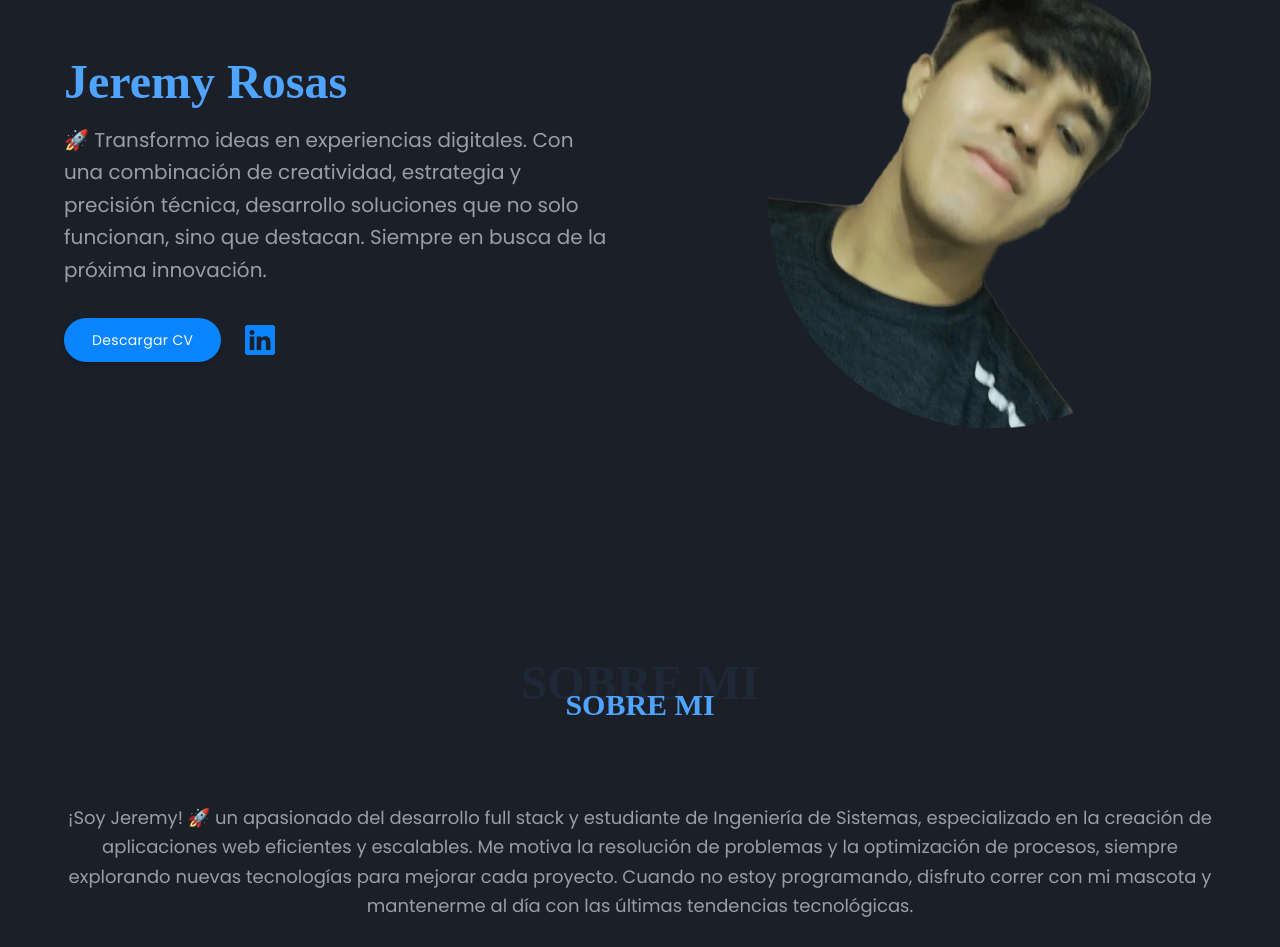
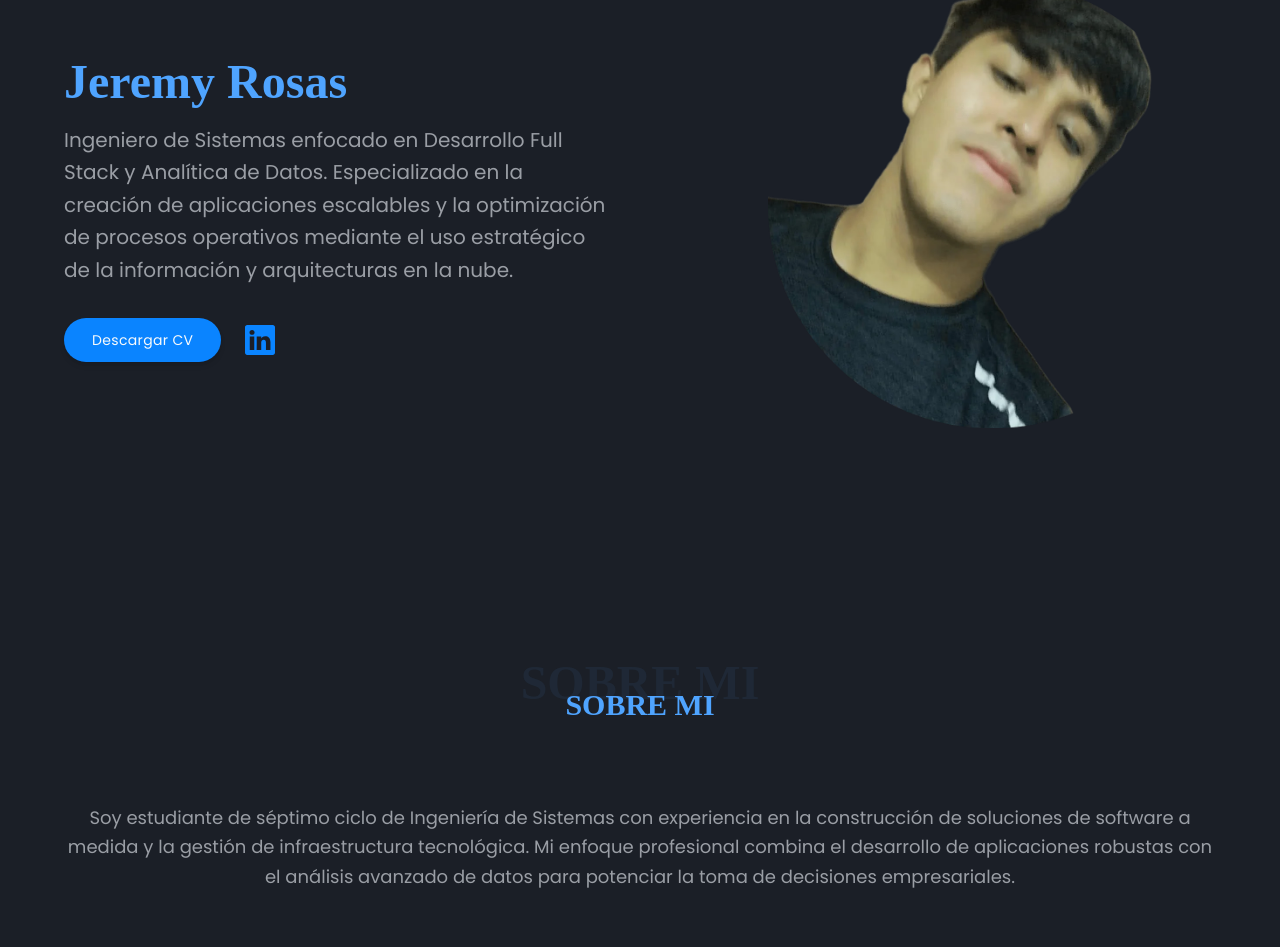
Before and after one commit to Jeremygim2002/02-portafolio-personal, a React (Vite) app in the folder frontend/: page / in a window 1280 px wide. Shown: the part 145-1092 px from the top of the page. Built offline with nearby package versions, Linux system fonts and the light colour scheme; no server answers.

Commit message:
feat: change text about me

```diff
--- a/frontend/src/components/home/Inicio.jsx
+++ b/frontend/src/components/home/Inicio.jsx
@@ -57,10 +57,7 @@ export default function Inicio() {
               Jeremy Rosas
             </h1>
             <p className="text-texto-tercero text-lg md:text-xl font-normal leading-relaxed mb-8 max-w-xl">
-                🚀 Transformo ideas en experiencias digitales. Con una combinación
-              de creatividad, estrategia y precisión técnica, desarrollo
-              soluciones que no solo funcionan, sino que destacan. Siempre en
-              busca de la próxima innovación.
+Ingeniero de Sistemas enfocado en Desarrollo Full Stack y Analítica de Datos. Especializado en la creación de aplicaciones escalables y la optimización de procesos operativos mediante el uso estratégico de la información y arquitecturas en la nube.
             </p>
 
             <div className="flex items-center gap-6">
--- a/frontend/src/components/home/SobreMi.jsx
+++ b/frontend/src/components/home/SobreMi.jsx
@@ -17,13 +17,7 @@ export default function SobreMi() {
         <Titulo subtitulo="Sobre mi">Sobre mi</Titulo>
         <div className="mx-auto mt-8">
           <p className="font-default text-texto-tercero text-lg leading-relaxed mb-8">
-             ¡Soy Jeremy! 🚀 un apasionado del desarrollo full stack y estudiante
-            de Ingeniería de Sistemas, especializado en la creación de
-            aplicaciones web eficientes y escalables. Me motiva la resolución de
-            problemas y la optimización de procesos, siempre explorando nuevas
-            tecnologías para mejorar cada proyecto. Cuando no estoy programando,
-            disfruto correr con mi mascota y mantenerme al día con las últimas
-            tendencias tecnológicas.
+Soy estudiante de séptimo ciclo de Ingeniería de Sistemas con experiencia en la construcción de soluciones de software a medida y la gestión de infraestructura tecnológica. Mi enfoque profesional combina el desarrollo de aplicaciones robustas con el análisis avanzado de datos para potenciar la toma de decisiones empresariales.
           </p>
         </div>
       </LayoutWrapper>
```
